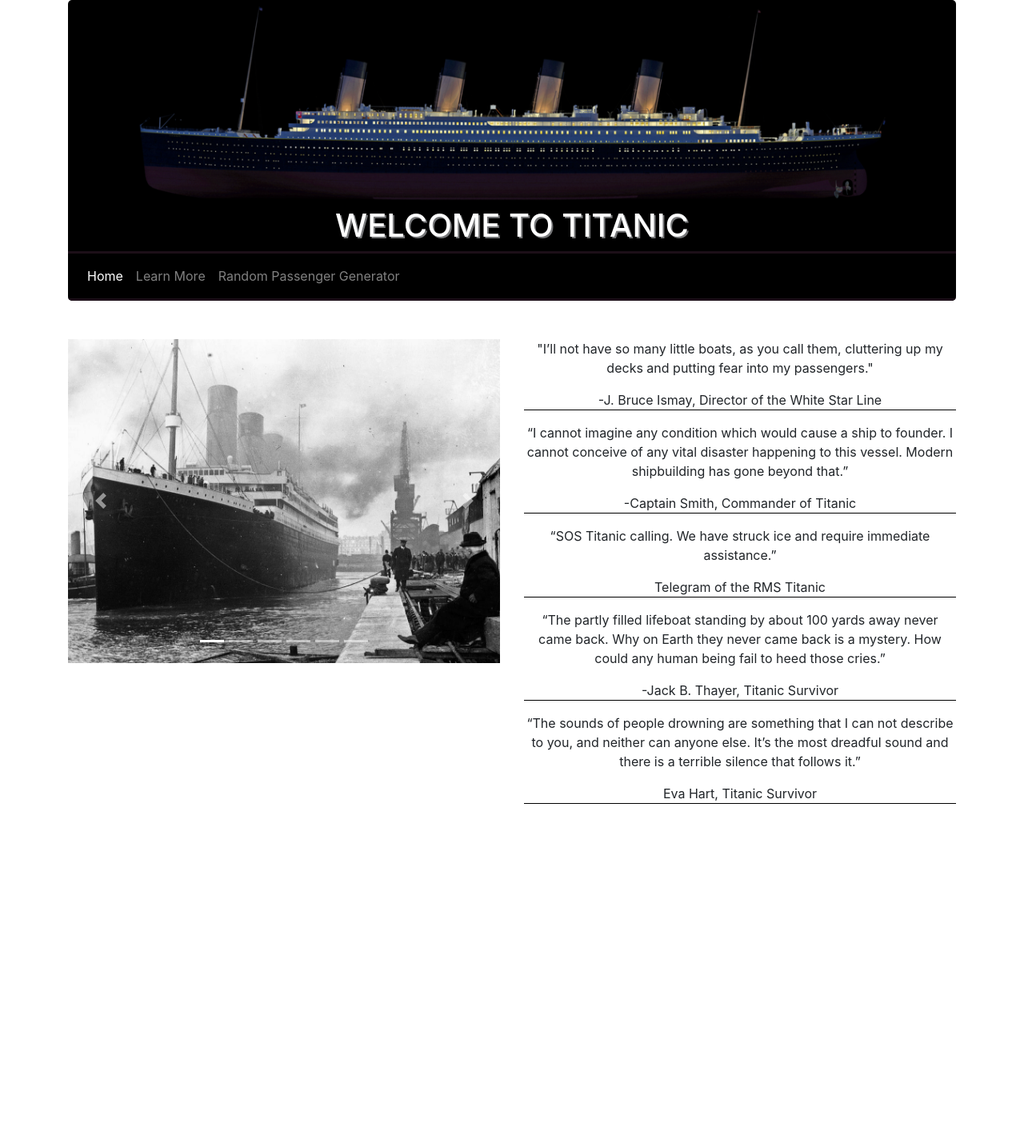
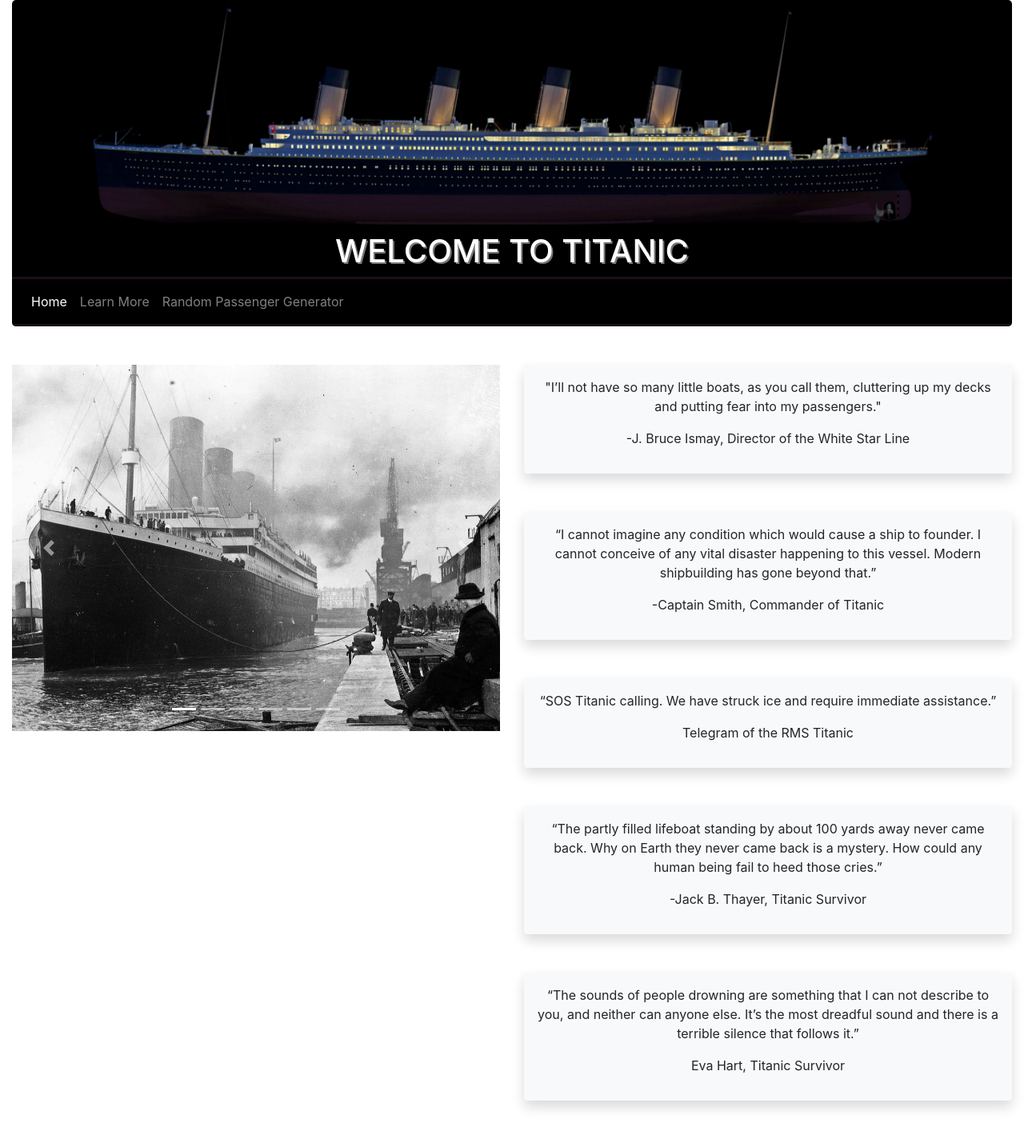
Before and after one commit to BassTwoDelta/titanic_project, a Django app: page / in a window 1280 px wide. Shown: the whole page at 80% size. Before the commit the page ends 1005 px from the top, so only its background shows below. Run offline with Django 3.2, Linux system fonts and the light colour scheme; some libraries are stand-ins or nearby versions.

Commit message:
some update 10/21

```diff
--- a/titanic_app/static/index.css
+++ b/titanic_app/static/index.css
@@ -1,3 +1,7 @@
+body{
+    background-color: white
+}
+
 .header{
     text-align: center;
     background-color: black;
@@ -16,11 +20,10 @@
 .main_info{
     display: inline-block;
     text-align: center;
+    opacity: 1;
+
 }
 
-blockquote{
-    border-bottom: 1px solid black;
-}
 
 .public_room{
     display: inline-block;
--- a/titanic_app/templates/index.html
+++ b/titanic_app/templates/index.html
@@ -12,7 +12,7 @@
     <script src="https://stackpath.bootstrapcdn.com/bootstrap/4.3.1/js/bootstrap.min.js" integrity="sha384-JjSmVgyd0p3pXB1rRibZUAYoIIy6OrQ6VrjIEaFf/nJGzIxFDsf4x0xIM+B07jRM" crossorigin="anonymous"></script>
 </head>
 <body>
-    <div class="container">
+    <div class="container-fluid">
         <div class="header">
             <img src="/static/img/titanicportsidehull.png" alt="Port Side Titanic" width="85%">
             <h1>WELCOME TO TITANIC</h1>
@@ -81,22 +81,31 @@
                 </div>
                 <div class="col text-center">
                     <div class="main_info">
+                        <div class="shadow p-3 mb-5 bg-light rounded">
                         <blockquote>
                                 <p>"I’ll not have so many little boats, as you call them, cluttering up my decks and putting fear into my passengers."</p>
                                 <footer>-J. Bruce Ismay, Director of the White Star Line</footer>
                             </blockquote>
+                        </div>
+                        <div class="shadow p-3 mb-5 bg-light rounded">
                             <blockquote>
                                 <p>“I cannot imagine any condition which would cause a ship to founder. I cannot conceive of any vital disaster happening to this vessel. Modern shipbuilding has gone beyond that.”</p>
                                 <footer>-Captain Smith, Commander of Titanic</footer>
                             </blockquote>
+                        </div>
+                        <div class="shadow p-3 mb-5 bg-light rounded">
                             <blockquote>
                                 <p>“SOS Titanic calling. We have struck ice and require immediate assistance.”</p>
                                 <footer>Telegram of the RMS Titanic</footer>
                             </blockquote>
+                        </div>
+                        <div class="shadow p-3 mb-5 bg-light rounded">
                         <blockquote>
                             <p>“The partly filled lifeboat standing by about 100 yards away never came back. Why on Earth they never came back is a mystery. How could any human being fail to heed those cries.”</p>
                             <footer>-Jack B. Thayer, Titanic Survivor</footer>
                         </blockquote>
+                        </div>
+                        <div class="shadow p-3 mb-5 bg-light rounded">
                         <blockquote>
                             <p>“The sounds of people drowning are something that I can not describe to you, and neither can anyone else. It’s the most dreadful sound and there is a terrible silence that follows it.”</p>
                             <footer>Eva Hart, Titanic Survivor</footer>
@@ -106,5 +115,6 @@
                 </div>
             </div>
         </div>
+    </div>
 </body>
 </html>
--- a/titanic_app/templates/learn_more.html
+++ b/titanic_app/templates/learn_more.html
@@ -12,7 +12,7 @@
     <script src="https://stackpath.bootstrapcdn.com/bootstrap/4.3.1/js/bootstrap.min.js" integrity="sha384-JjSmVgyd0p3pXB1rRibZUAYoIIy6OrQ6VrjIEaFf/nJGzIxFDsf4x0xIM+B07jRM" crossorigin="anonymous"></script>
 </head>
 <body>
-    <div class="container">
+    <div class="container-fluid">
         <div class="header">
             <img src="/static/img/titanicportsidehull.png" alt="Port Side Titanic" width="85%">
             <h1>Learn More About Titanic</h1>
--- a/titanic_app/templates/passenger.html
+++ b/titanic_app/templates/passenger.html
@@ -12,7 +12,7 @@
     <script src="https://stackpath.bootstrapcdn.com/bootstrap/4.3.1/js/bootstrap.min.js" integrity="sha384-JjSmVgyd0p3pXB1rRibZUAYoIIy6OrQ6VrjIEaFf/nJGzIxFDsf4x0xIM+B07jRM" crossorigin="anonymous"></script>
 </head>
 <body>
-    <div class="container">
+    <div class="container-fluid">
         <div class="header">
             <img src="/static/img/titanicportsidehull.png" alt="Port Side Titanic" width="85%">
             <h1>{{ passenger.name }}</h1>
--- a/titanic_app/templates/passenger_gen.html
+++ b/titanic_app/templates/passenger_gen.html
@@ -12,7 +12,7 @@
     <script src="https://stackpath.bootstrapcdn.com/bootstrap/4.3.1/js/bootstrap.min.js" integrity="sha384-JjSmVgyd0p3pXB1rRibZUAYoIIy6OrQ6VrjIEaFf/nJGzIxFDsf4x0xIM+B07jRM" crossorigin="anonymous"></script>
 </head>
 <body>
-    <div class="container">
+    <div class="container-fluid">
         <div class="header">
             <img src="/static/img/titanicportsidehull.png" alt="Port Side Titanic" width="85%">
             <h1>DISCOVER YOUR PASSENGER'S FATE AND LEARN MORE</h1>
```
Lines whose indentation alone changed are shown as unchanged.
